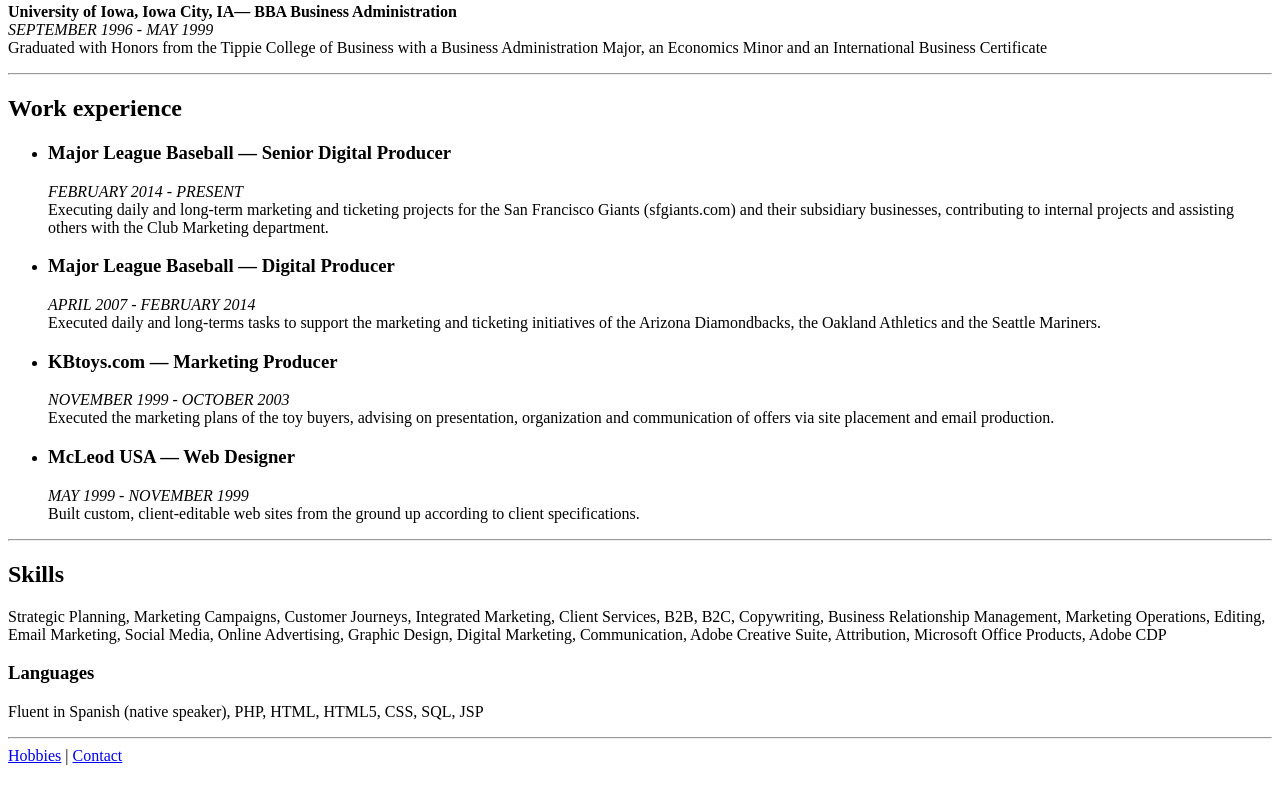
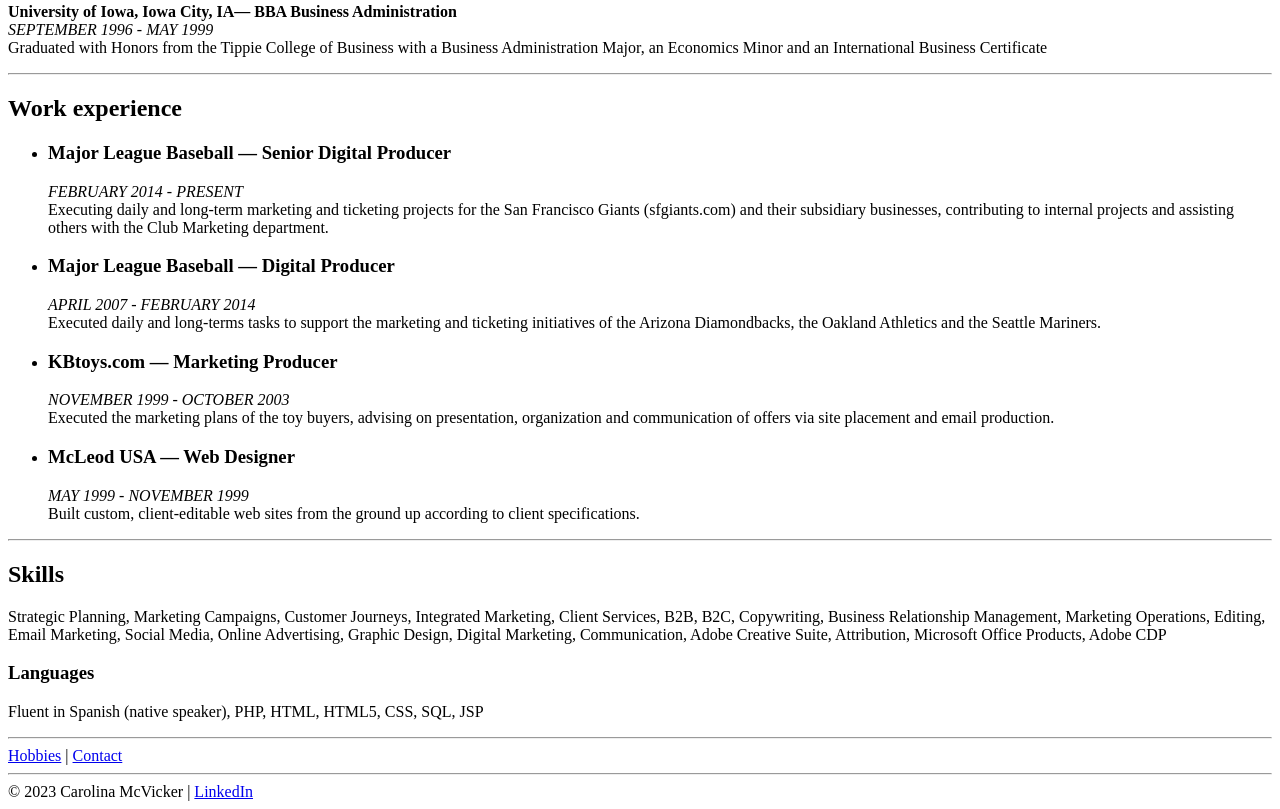
Before and after one commit to nmcvicker/html-portfolio, a plain HTML site: page public/resume.html in a window 1280 px wide. Shown: the part 363-1172 px from the top of the page. Before the commit the page ends 1136 px from the top, so only its background shows below. Drawn offline with Linux system fonts and the light colour scheme.

Commit message:
Add files via upload

```diff
--- a/public/resume.html
+++ b/public/resume.html
@@ -44,6 +44,10 @@
 </p>
 <hr />
   <a href="https://nmcvicker.github.io/html-portfolio/public/hobbies.html">Hobbies</a> | <a href="https://nmcvicker.github.io/html-portfolio/public/contact.html">Contact</a>
+  <hr />
 </body>
-
+</body>
+<footer>
+  &copy; 2023 Carolina McVicker | <a href="https://www.linkedin.com/in/carolina-salazar-mcvicker-42429920/" target="_blank">LinkedIn</a>
+</footer>
 </html>
```
